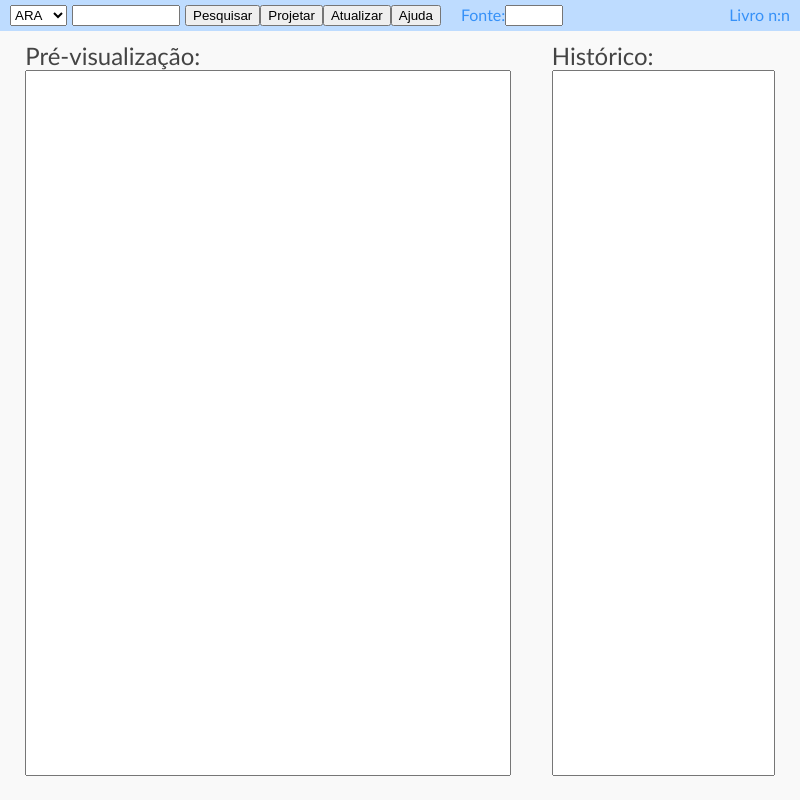
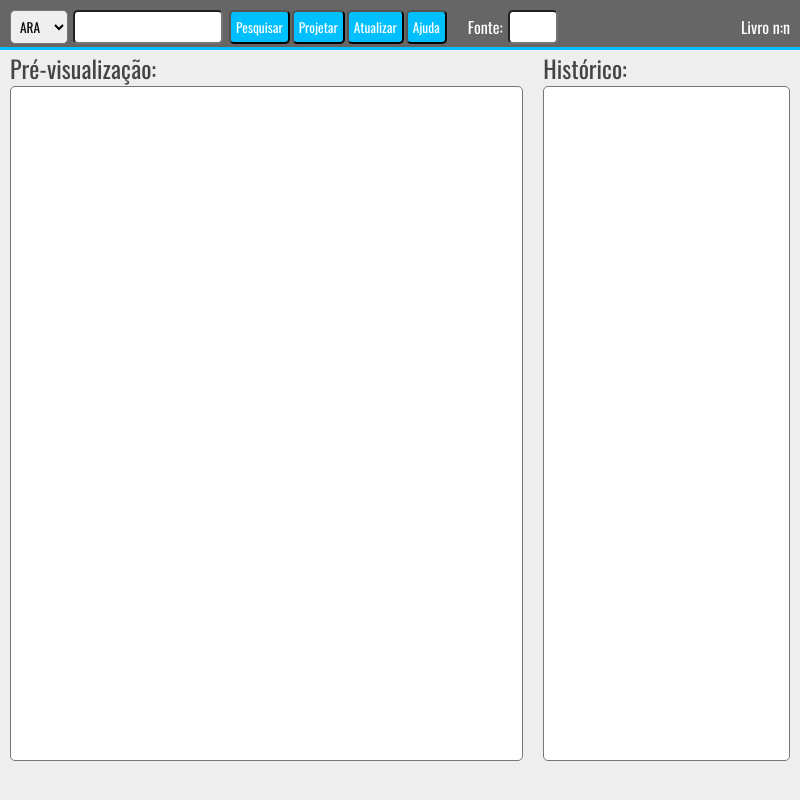
Before and after one commit to devs-7/bible-projector-multi-language, an Electron app: page bible-projector/index.html in a window 800 px wide. Drawn offline with Linux system fonts and the light colour scheme; no server answers.

Commit message:
update design

```diff
--- a/bible-projector/css/index.css
+++ b/bible-projector/css/index.css
@@ -1,78 +1,95 @@
+@font-face {
+    font-family: oswald;
+    src: url('../fonts/Oswald-Regular.ttf');
+}
+
 * {
     margin: 0;
+    padding: 0;
+    box-sizing: border-box;
+    font-family: oswald;
+}
+
+html, body {
+    height: 100%;
 }
 
 body {
-    background-color: #eee5;
-}
-
-div {
-    margin: 5px;
+    display: grid;
+    grid-template-rows: 50px 1fr;
 }
 
 header {
     display: flex;
     flex-direction: row;
     flex-wrap: wrap;
-    background-color: rgb(190, 220, 255);
-    padding: 5px 10px;
+    align-items: center;
+    background-color: rgb(102, 102, 102);
+    padding: 10px 10px;
+    border-bottom: solid 3px deepskyblue;
 }
 
 header label {
-    font-family: 'Gill Sans', 'Gill Sans MT', Calibri, 'Trebuchet MS', sans-serif;
-    color: rgb(54, 145, 248);
+    color: white;
     margin-left: 20px;
 }
 
-.preview {
-    display: inline-block;
+input {
+    margin: 0px 5px;
 }
 
-.historico {
-    display: inline-block;
+.bordaRedonda {
+    padding: 5px;
+    border-radius: 5px;
+}
+
+main {
+    height: calc(100vh - 50px);
+    background-color: #eee;
+    display: flex;
+}
+
+main textarea {
+    height: 90%;
+    font-size: 1em;
+    resize: none;
+    margin: 0 10px;
+}
+
+main label {
+    font-size: 1.5em;
+    color: #444;
+    margin: 0 10px;
+}
+
+button {
+    margin: 0px 1px;
+    background-color: deepskyblue;
+    color: white;
 }
 
 .preview > textarea {
-    width: 60vw;
+    width: calc(100vw * 2 / 3 - 20px);
 }
 
-.preview > label {
-    display: block;
+.historico > textarea {
+    width: calc(100vw / 3 - 20px);
+}
+
+/* .preview > label {
+    grid-area: previewLabel;
 }
 
 .historico > label {
-    display: block;
-}
-
-.historico > textarea {
-    width: calc(35vw - 63px);
-}
-
-.body {
-    display: flex;
-    justify-content: space-around;
-}
-
-.body textarea {
-    height: calc(100vh - 100px);;
-    font-family: Arial, Helvetica, sans-serif;
-    font-size: 1em;
-    resize: none;
-}
-
-.body label {
-    font-family: 'Gill Sans', 'Gill Sans MT', Calibri, 'Trebuchet MS', sans-serif;
-    font-size: 1.5em;
-    color: #444;
-}
+    grid-area: historicoLabel;
+} */
 
 #tamanhoFonte {
     max-width: 50px;
 }
 
 #pesquisarTexto {
-    max-width: 100px;
-    margin: 0px 5px;
+    max-width: 200px;
 }
 
 #ultimaPesquisa {
--- a/bible-projector/data/preferencias.json
+++ b/bible-projector/data/preferencias.json
@@ -1 +1 @@
-{"fonte":50,"textoAtual":{"livro":"Atos dos Apóstolos","capitulo":1,"versiculo":1},"versao":"ara"}
+{"fonte":50,"textoAtual":{"livro":"Apocalipse","capitulo":22,"versiculo":20},"versao":"ara"}
--- a/bible-projector/data/texto.txt
+++ b/bible-projector/data/texto.txt
@@ -1,2 +1,2 @@
-Escrevi o primeiro livro, ó Teófilo, relatando todas as coisas que Jesus começou a fazer e a ensinar
-(Atos dos Apóstolos 1:1)
+Aquele que dá testemunho destas coisas diz: Certamente, venho sem demora. Amém! Vem, Senhor Jesus!
+(Apocalipse 22:20)
--- a/bible-projector/index.html
+++ b/bible-projector/index.html
@@ -11,31 +11,31 @@
 
 <body>
     <header>
-        <select id="versoes">
+        <select id="versoes" class="bordaRedonda">
             <option value="ara">ARA</option>
             <option value="arc">ARC</option>
             <option value="ntlh">NTLH</option>
             <option value="nvi">NVI</option>
         </select>
-        <input type="text" id="pesquisarTexto">
-        <button id="pesquisarButton">Pesquisar</button>
-        <button id="projetarButton">Projetar</button>
-        <button id="atualizarButton">Atualizar</button>
-        <button id="ajudaButton">Ajuda</button>
+        <input type="text" id="pesquisarTexto" class="bordaRedonda">
+        <button id="pesquisarButton" class="bordaRedonda">Pesquisar</button>
+        <button id="projetarButton" class="bordaRedonda">Projetar</button>
+        <button id="atualizarButton" class="bordaRedonda">Atualizar</button>
+        <button id="ajudaButton" class="bordaRedonda">Ajuda</button>
         <label>Fonte: </label>
-        <input type="number" id="tamanhoFonte">
+        <input type="number" id="tamanhoFonte" class="bordaRedonda">
         <label id="ultimaPesquisa">Livro n:n</label>
     </header>
-    <div class="body">
+    <main>
         <div class="preview">
             <label>Pré-visualização:</label>
-            <textarea id="textoSelecionado"></textarea>
+            <textarea id="textoSelecionado" class="bordaRedonda"></textarea>
         </div>
         <div class="historico">
             <label>Histórico:</label>
-            <textarea id="historico"></textarea>
+            <textarea id="historico" class="bordaRedonda"></textarea>
         </div>
-    </div>
+    </main>
     <script src="js/biblia.js"></script>
     <script src="js/index.js"></script>
 </body>
```
Also changed, not shown: bible-projector/fonts/Oswald-Regular.ttf (added).
